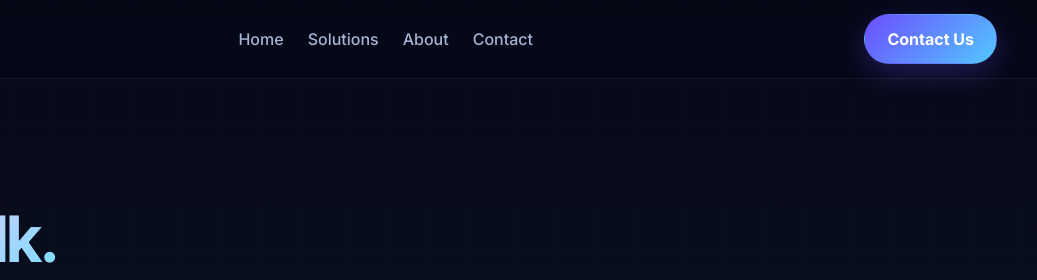
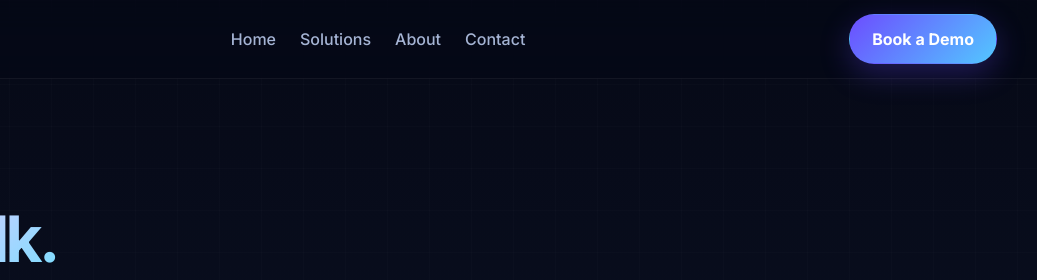
Before and after one commit to ChrisTheWiz2025/cliqnx-site, a plain HTML site: page contact.html in a window 1280 px wide. Shown: the top 280 px of the page, 243-1280 px from the left. Drawn offline with Linux system fonts and the light colour scheme.

Commit message:
Update contact.html

```diff
--- a/contact.html
+++ b/contact.html
@@ -30,7 +30,7 @@
     <a href="contact.html">Contact</a>
   </div>
 
-  <a class="btn btn-primary" href="contact.html">Contact Us</a>
+  <a class="btn btn-primary" href="contact.html">Book a Demo</a>
 </div>
 
   </nav>
```
